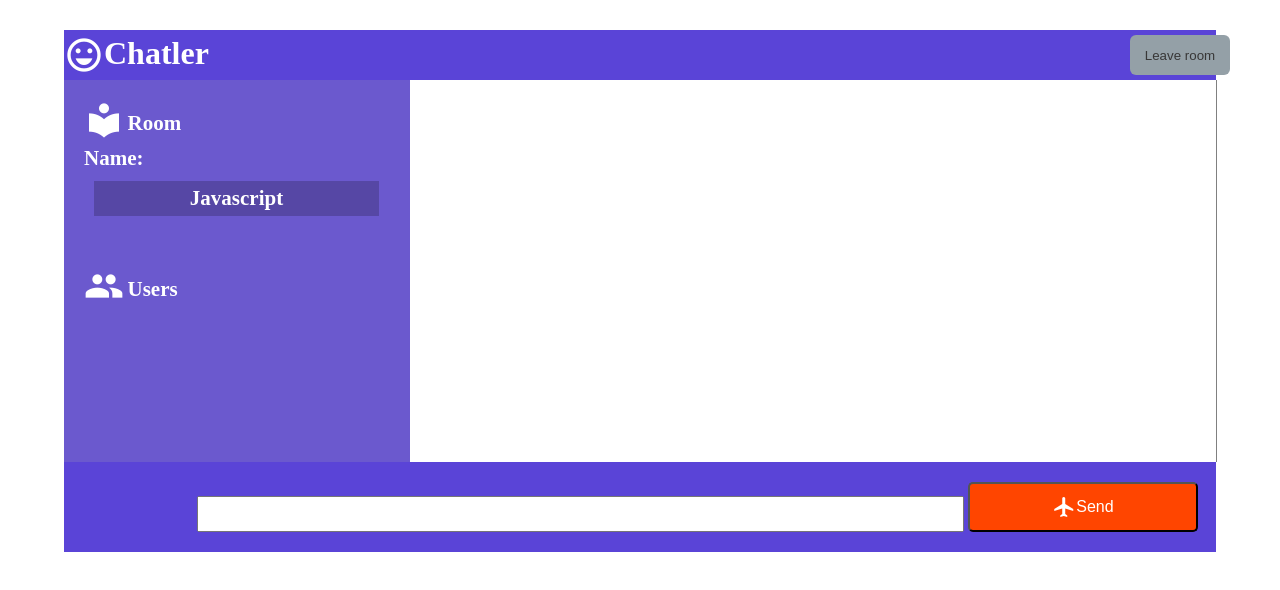
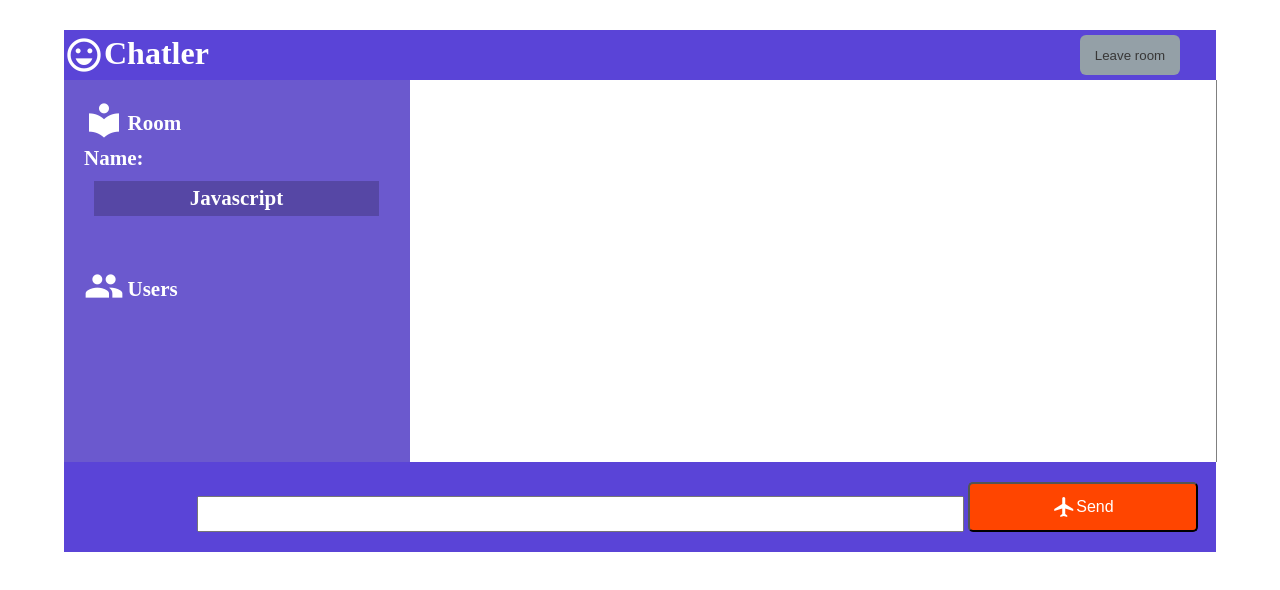
Before and after one commit to tarunproject/chatler, a website: page public/chat.html in a window 1280 px wide. Drawn offline with nearby package versions, Linux system fonts and the light colour scheme; no server answers.

Commit message:
leave button right margin is fixed

```diff
--- a/public/style2.css
+++ b/public/style2.css
@@ -32,7 +32,7 @@ header #leaveRoom {
     outline: none;
     border: 0px;
     position: absolute;
-    right: 50px;
+    right: 100px;
 }
 header #leaveRoom:hover {
     background-color: rgb(183, 186, 187);
```
